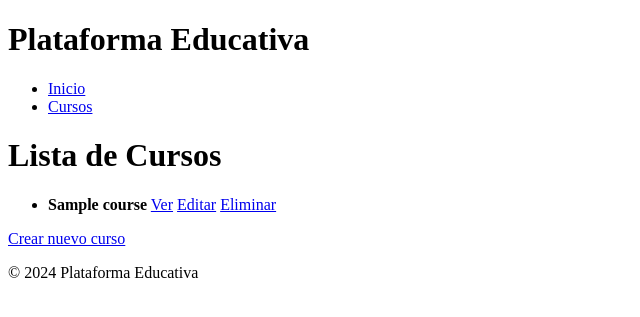
After one commit to AlbertoZuiga/verificable-grupo-8, a Flask app: page /courses/ in a window 1280 px wide. The commit adds this page. Shown: the top 317 px of the page, without its empty margins (0-640 px from the left). Run offline with Flask 3, Linux system fonts and the light colour scheme; tables that the repository leaves empty hold one stand-in row (values such as "Sample post").

Commit message:
CRUD for Course

```diff
--- /dev/null
+++ b/app/models/__init__.py
@@ -0,0 +1 @@
+from app.models.course import Course
--- a/models.py
+++ b/app/models/course.py
@@ -1,6 +1,4 @@
-from flask_sqlalchemy import SQLAlchemy
-
-db = SQLAlchemy()
+from app import db
 
 class Course(db.Model):
     id = db.Column(db.Integer, primary_key=True, nullable=False)
--- /dev/null
+++ b/app/routes/course_routes.py
@@ -0,0 +1,49 @@
+from flask import Blueprint, render_template, request, redirect, url_for
+from app import db
+from app.models.course import Course
+
+course_bp = Blueprint('course', __name__, url_prefix='/courses')
+
+@course_bp.route('/')
+def index():
+    courses = Course.query.all()
+    return render_template('courses/index.html', courses=courses)
+
+@course_bp.route('/<int:id>')
+def show(id):
+    course = Course.query.get_or_404(id)
+    return render_template('courses/show.html', course=course)
+
+def index():
+    courses = Course.query.all()
+    return render_template('courses/index.html', courses=courses)
+
+@course_bp.route('/create', methods=['GET', 'POST'])
+def create():
+    if request.method == 'POST':
+        title = request.form['title']
+        new_course = Course(title=title)
+        db.session.add(new_course)
+        db.session.commit()
+        return redirect(url_for('course.index'))
+    return render_template('courses/create.html')
+
+@course_bp.route('/edit/<int:id>', methods=['GET', 'POST'])
+def edit(id):
+    course = Course.query.get_or_404(id)
+    if request.method == 'POST':
+        course.title = request.form['title']
+        db.session.commit()
+        return redirect(url_for('course.index'))
+    return render_template('courses/edit.html', course=course)
+
+@course_bp.route('/delete/<int:id>')
+def delete(id):
+    course = Course.query.get_or_404(id)
+    try:
+        db.session.delete(course)
+        db.session.commit()
+    except Exception as e:
+        db.session.rollback()
+        print(f"Error deleting course: {e}")
+    return redirect(url_for('course.index'))
--- a/templates/base.html
+++ b/app/templates/base.html
@@ -3,7 +3,7 @@
 <head>
     <meta charset="UTF-8">
     <meta name="viewport" content="width=device-width, initial-scale=1.0">
-    <title>{% block title %}{% endblock %}</title>
+    <title>{% block title %} Gestión de Cursos {% endblock %}</title>
 </head>
 <body>
     <header>
@@ -11,7 +11,7 @@
         <nav>
             <ul>
                 <li><a href="{{ url_for('main.index') }}">Inicio</a></li>
-                <li><a href="{{ url_for('main.courses') }}">Cursos</a></li>
+                <li><a href="{{ url_for('course.index') }}">Cursos</a></li>
             </ul>
         </nav>
     </header>
--- /dev/null
+++ b/app/templates/courses/index.html
@@ -0,0 +1,25 @@
+{% extends "base.html" %}
+
+{% block title %}Cursos{% endblock %}
+
+{% block content %}
+<h1>Lista de Cursos</h1>
+
+{% if courses %}
+    <ul>
+    {% for course in courses %}
+        <li>
+            <strong>{{ course.title }}</strong>
+            <a href="{{ url_for('course.show', id=course.id) }}">Ver</a>
+            <a href="{{ url_for('course.edit', id=course.id) }}">Editar</a>
+            <a href="{{ url_for('course.delete', id=course.id) }}">Eliminar</a>
+        </li>
+    {% endfor %}
+    </ul>
+{% else %}
+    <p>No hay cursos disponibles.</p>
+{% endif %}
+
+<a href="{{ url_for('course.create') }}">Crear nuevo curso</a>
+
+{% endblock %}
--- /dev/null
+++ b/run.py
@@ -0,0 +1,10 @@
+from app import create_app, db
+
+app = create_app()
+
+# Crear la base de datos si no existe
+with app.app_context():
+    db.create_all()
+
+if __name__ == '__main__':
+    app.run(debug=True)
```
Also changed, not shown: app.py (deleted, +0 -19 lines), app/__init__.py (added, +16 -0 lines), app/routes/__init__.py (renamed from routes.py, +5 -5 lines), app/seed.py (renamed from seed.py, +11 -5 lines), app/templates/courses/create.html (added, +16 -0 lines), app/templates/courses/edit.html (added, +16 -0 lines), app/templates/courses/show.html (added, +13 -0 lines), templates/courses.html (deleted, +0 -12 lines), app/templates/index.html (renamed from templates/index.html).
